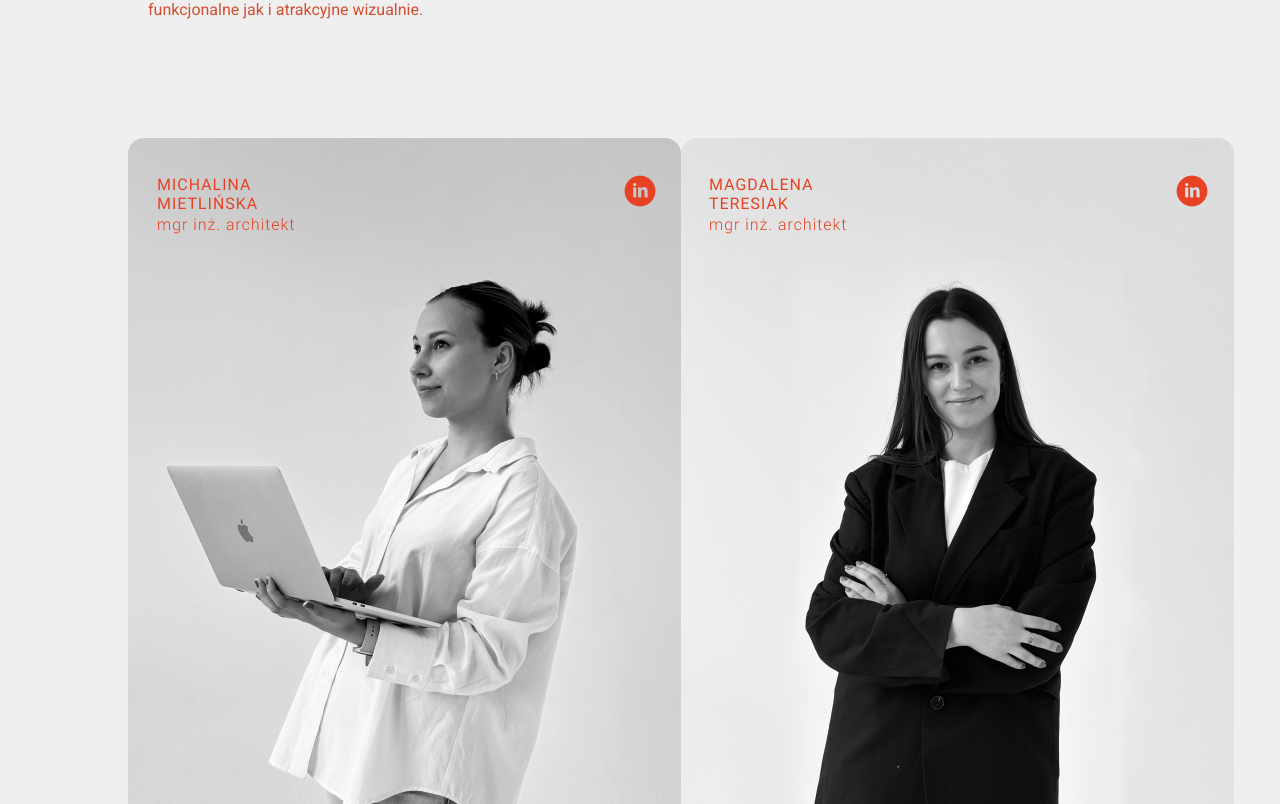
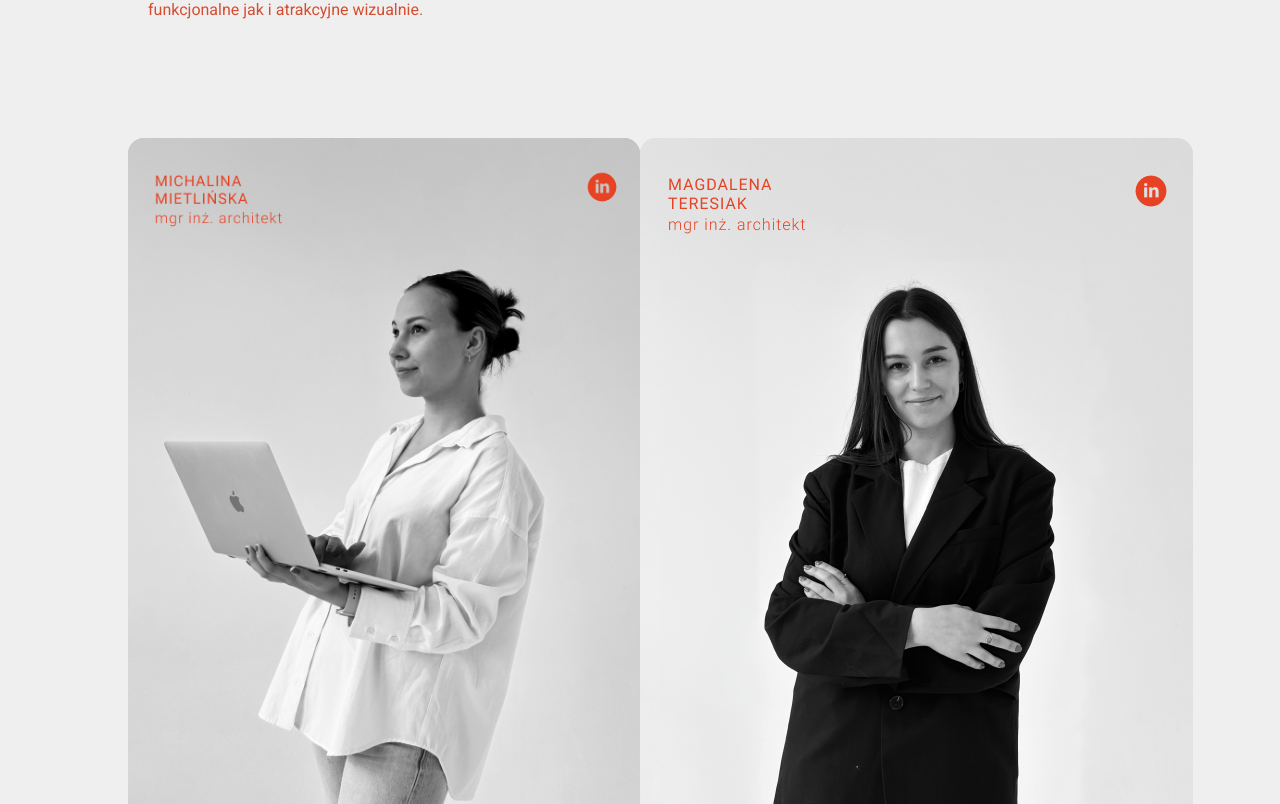
Before and after one commit to grzpyrkowski/mochi, a React (Vite) app: page /o-nas in a window 1280 px wide. Shown: the part 1216-2020 px from the top of the page. Built offline with nearby package versions, Linux system fonts and the light colour scheme.

Commit message:
About hover

```diff
--- a/src/pages/About.tsx
+++ b/src/pages/About.tsx
@@ -1,10 +1,18 @@
+import { useState } from 'react';
+import { motion } from 'framer-motion';
 import wspolne2 from '../data/pictures/about/wspolne_2.png';
-import misianc from '../data/pictures/about/misia_nc.png';
-import madzianc from '../data/pictures/about/madzia_nc.png';
+import misiaNC from '../data/pictures/about/misia_nc.png';
+import madziaNC from '../data/pictures/about/madzia_nc.png';
+import misiaColor from '../data/pictures/about/misia_color.png';
+import madziaColor from '../data/pictures/about/madzia_color.png';
 import mail from '../data/pictures/about/envelope.svg';
 import MochiButton from '../components/MochiButton';
 
 export default function About() {
+
+    const [hoverMisia, setHoverMisia] = useState(false);
+    const [hoverMadzia, setHoverMadzia] = useState(false);
+
     return (
         <>
             <section className='section-about-banner relative flex'>
@@ -24,8 +32,26 @@ export default function About() {
                     </p>
             </section>
             <section className='section-about-us mt-24 flex mx-auto place-content-between w-4/5'>
-                <img src={misianc}></img>
-                <img src={madzianc}></img>
+                <div className='relative'>
+                    <motion.img
+                        src={misiaNC}
+                        className='absolute'
+                        whileHover={{
+                            opacity: 0
+                        }}
+                    />
+                    <img src={misiaColor} />
+                </div>
+                <div>
+                    <motion.img
+                        src={madziaNC}
+                        className='absolute'
+                        whileHover={{
+                            opacity: 0
+                        }}
+                    />
+                    <img src={madziaColor} />
+                </div>
             </section>
             <section className="section-idea center mt-24 text-mochi-orange bg-mochi-brown">
                 <div className="my-36 w-2/3">
```
Also changed, not shown: src/data/pictures/about/madzia_color.png (added), src/data/pictures/about/misia_color.png (added).
